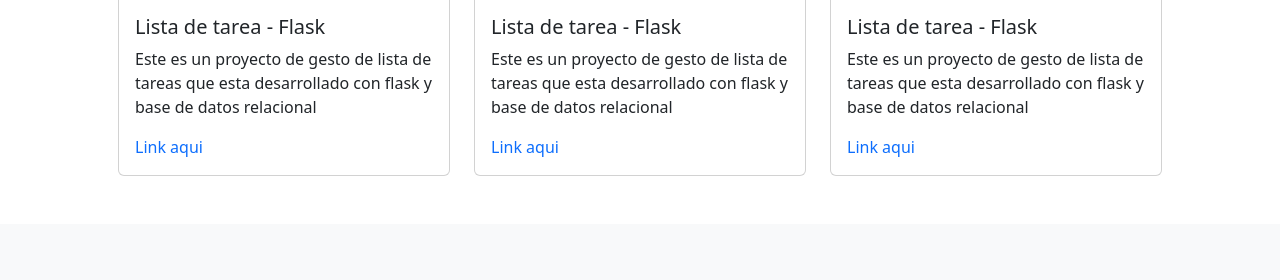
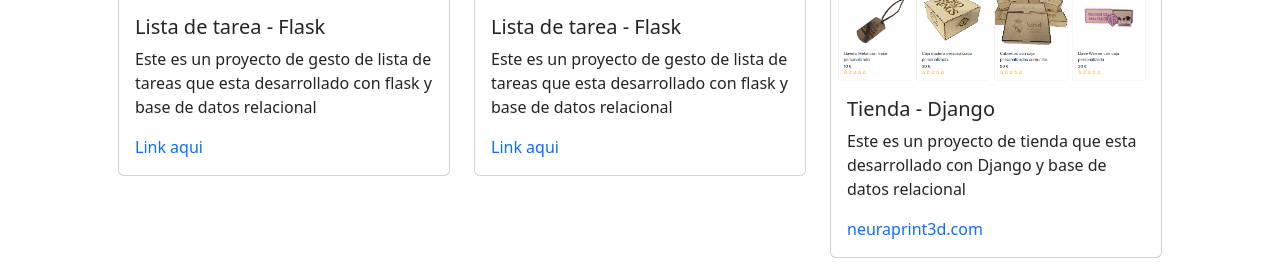
Before and after one commit to jornkbz/portfolio-flask, a Flask app: page / in a window 1280 px wide. Shown: the part 1178-1458 px from the top of the page. Run offline with Flask 3, Linux system fonts and the light colour scheme; some libraries are stand-ins or nearby versions.

Commit message:
añadido proyecto neuraprint

```diff
--- a/templates/portfolio.html
+++ b/templates/portfolio.html
@@ -26,6 +26,16 @@
             </div>
         </div>
 
+        <div class="col">
+            <div class="card">
+                <img src="{{ url_for('static', filename='img/tienda-django.png')}}" alt="Imagen del proyecto" class="d-block mx-lg-auto img-fluid">
+                <div class="card-body">
+                    <h5 class="card-title">Tienda - Django</h5>
+                    <p class="card-text">Este es un proyecto de tienda que esta desarrollado con Django y base de datos relacional</p>
+                    <a href="https://neuraprint3d.com/" class="nav-link text-primary">neuraprint3d.com</a>
+                </div>
+            </div>
+        </div>
 
         <div class="col">
             <div class="card">
```
Also changed, not shown: static/img/tienda-django.png (added).
